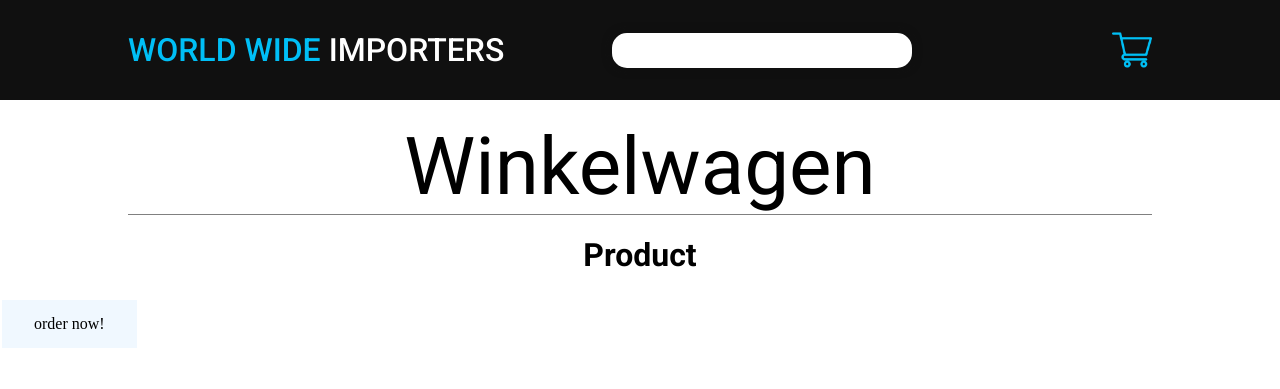
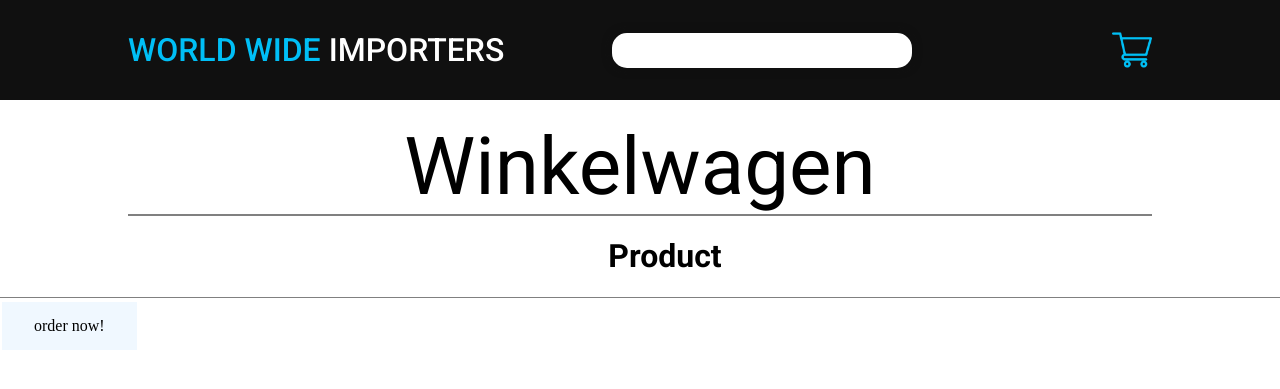
Before and after one commit to JanPetertje/webshop, a PHP site: page /winkelwagen in a window 1280 px wide. Shown: the top 389 px of the page. Run offline with PHP 8.4, Linux system fonts and the light colour scheme.

Commit message:
Veranderingen met de div voor de winkelwagen

```diff
--- a/inc/css/winkelwagen.css
+++ b/inc/css/winkelwagen.css
@@ -4,7 +4,7 @@
     margin:  0 auto;
     margin-top: 20px;
     font-family: "roboto";
-    border-bottom: 1px solid grey;
+    border-bottom: 2px solid grey;
     text-align: center;
     width: 1024px;
 }
@@ -22,11 +22,17 @@
     cursor: pointer;
 }
 
-.kopje{
+.kopje1 {
     font-weight: bold;
+    padding-left: 50px;
 }
-div.top{
+div.top {
     width: 100vw;
     heigth: 176px;
 
 }
+div.kopjes {
+    width: 100vw;
+    heigth: 176px;
+    border-bottom: 1px solid grey;
+}
--- a/views/winkelwagen.php
+++ b/views/winkelwagen.php
@@ -22,8 +22,8 @@
         <p class="titel">Winkelwagen</p>
     </div>
 
-    <div>
-        <h1 class="kopje">Product</h1>
+    <div class="kopjes">
+        <h1 class="kopje1">Product</h1>
 
     </div>
     <a href="#" class="myButton">order now!</a>
```
